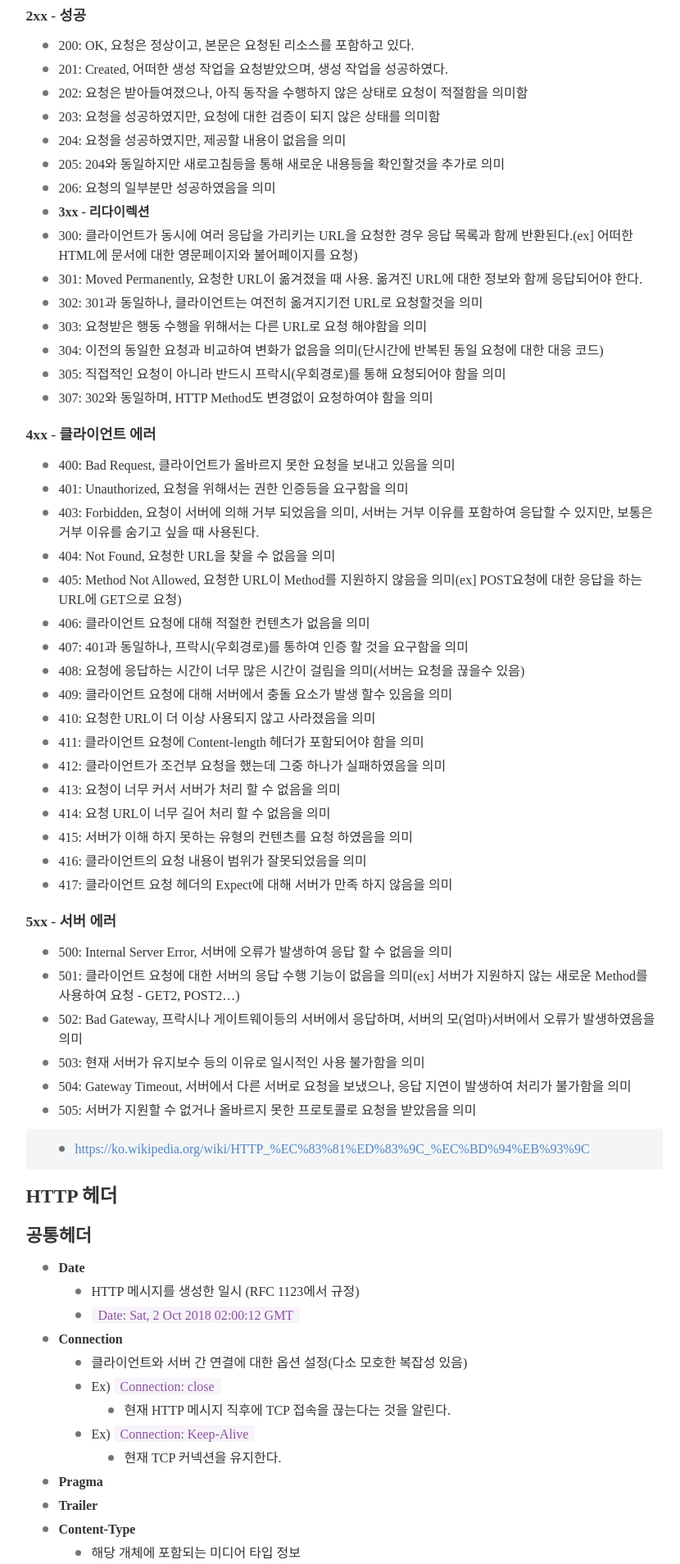
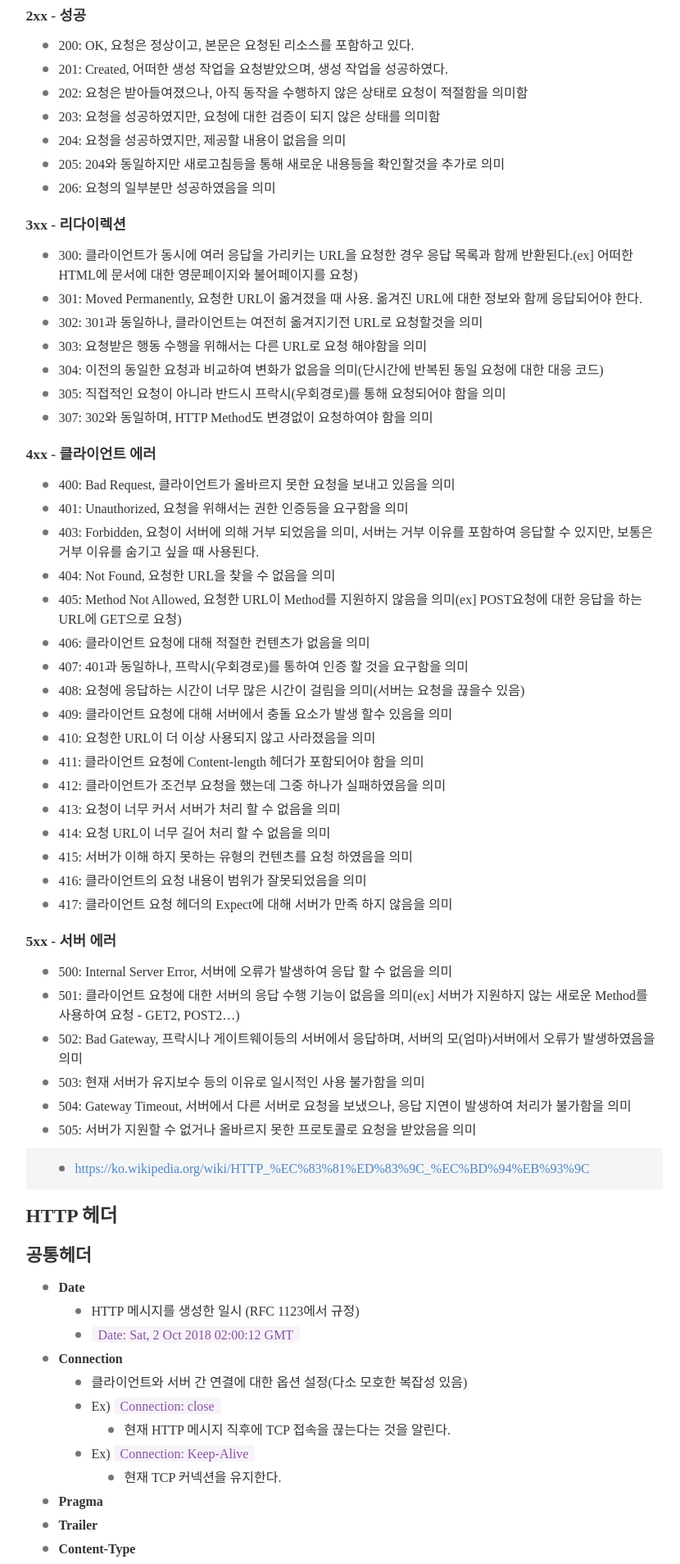
Before and after one commit to jsyang-dev/jsyang-dev.github.io, a Jekyll site: the page built from _posts/2020-01-05-basic-knowledge-general.md, in a window 1280 px wide. Shown: the part 1119-3027 px from the top of the page at 82% size, without its empty margins (220-1050 px from the left). Built offline with Jekyll 4.4.1, drawn with Linux system fonts in a browser that asks for light colours; nearby versions of some CDN libraries; some web fonts are replaced; comment, search, counter and statistics services are not loaded.

```diff
--- a/_posts/2020-01-05-basic-knowledge-general.md
+++ b/_posts/2020-01-05-basic-knowledge-general.md
@@ -45,7 +45,9 @@ comments: 'True'
 - 204: 요청을 성공하였지만, 제공할 내용이 없음을 의미
 - 205: 204와 동일하지만 새로고침등을 통해 새로운 내용등을 확인할것을 추가로 의미
 - 206: 요청의 일부분만 성공하였음을 의미
-- **3xx - 리다이렉션**
+
+#### **3xx - 리다이렉션**
+
 - 300: 클라이언트가 동시에 여러 응답을 가리키는 URL을 요청한 경우 응답 목록과 함께 반환된다.(ex] 어떠한 HTML에 문서에 대한 영문페이지와 불어페이지를 요청)
 - 301: Moved Permanently, 요청한 URL이 옮겨졌을 때 사용. 옮겨진 URL에 대한 정보와 함께 응답되어야 한다.
 - 302: 301과 동일하나, 클라이언트는 여전히 옮겨지기전 URL로 요청할것을 의미
```
